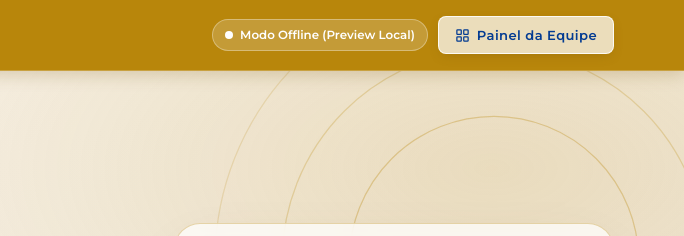
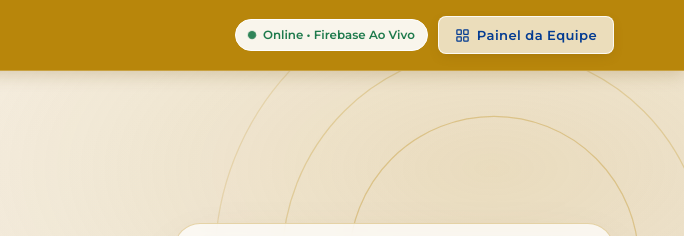
Before and after one commit to vencendoodivorcio/celebracao, a plain HTML site: page index.html in a window 1280 px wide. Shown: the top 236 px of the page, 596-1280 px from the left. Drawn offline with Linux system fonts and the light colour scheme; a web font is replaced by a local one.

Commit message:
Conecta Firebase Firestore (celebra-fee0b) em modo online

```diff
--- a/js/config.js
+++ b/js/config.js
@@ -14,24 +14,25 @@
 
 window.APP_CONFIG = {
   // "offline" = testes locais sem servidor | "online" = Firebase + Google Forms simultâneos
-  mode: "offline",
+  mode: "online",
 
-  // Código de acesso simples para o painel da equipe (deixe "" para abrir direto sem senha)
+  // Código da equipe para acessar o painel (deixe "" para abrir direto sem senha)
   panelAccessCode: "equipe2027",
 
   // Link oficial de referência
   officialPageUrl: "https://casamento.universal.org/",
 
-  // Configurações do Firebase Firestore (preencher quando passar para mode: "online")
+  // Configurações do Firebase Firestore
   firebase: {
     collectionName: "levantamento_casais_2027",
     config: {
-      apiKey: "SUA_API_KEY",
-      authDomain: "SEU_PROJETO.firebaseapp.com",
-      projectId: "SEU_PROJETO",
-      storageBucket: "SEU_PROJETO.appspot.com",
-      messagingSenderId: "SEU_SENDER_ID",
-      appId: "SEU_APP_ID"
+      apiKey: "AIzaSyAz4686JOpM_KbIoSufD_8noBsjn32VtN8",
+      authDomain: "celebra-fee0b.firebaseapp.com",
+      projectId: "celebra-fee0b",
+      storageBucket: "celebra-fee0b.firebasestorage.app",
+      messagingSenderId: "554663223756",
+      appId: "1:554663223756:web:16daa134ae35e0c71dfd69",
+      measurementId: "G-9939GKZCMX"
     }
   },
 
--- a/js/form.js
+++ b/js/form.js
@@ -45,10 +45,20 @@
 
   function initEnvironmentUI() {
     const online = window.CasamentoService.isOnlineMode();
+    const formsEnabled =
+      window.APP_CONFIG &&
+      window.APP_CONFIG.googleForms &&
+      window.APP_CONFIG.googleForms.enabled;
+
     if (online) {
       envBadge.classList.add("online");
-      envBadge.innerHTML = '<span class="env-dot"></span> Online • Firebase + Forms';
-      syncNoteText.textContent = "Envio simultâneo para o Painel (Firebase) e Google Forms.";
+      if (formsEnabled) {
+        envBadge.innerHTML = '<span class="env-dot"></span> Online • Firebase + Forms';
+        syncNoteText.textContent = "Envio simultâneo para o Painel (Firebase) e Google Forms.";
+      } else {
+        envBadge.innerHTML = '<span class="env-dot"></span> Online • Firebase Ao Vivo';
+        syncNoteText.textContent = "Enviado em tempo real para o Painel da Equipe (Firebase).";
+      }
     } else {
       envBadge.classList.remove("online");
       envBadge.innerHTML = '<span class="env-dot"></span> Modo Offline (Preview Local)';
```
Also changed, not shown: painel.html (+1 -1 lines).
